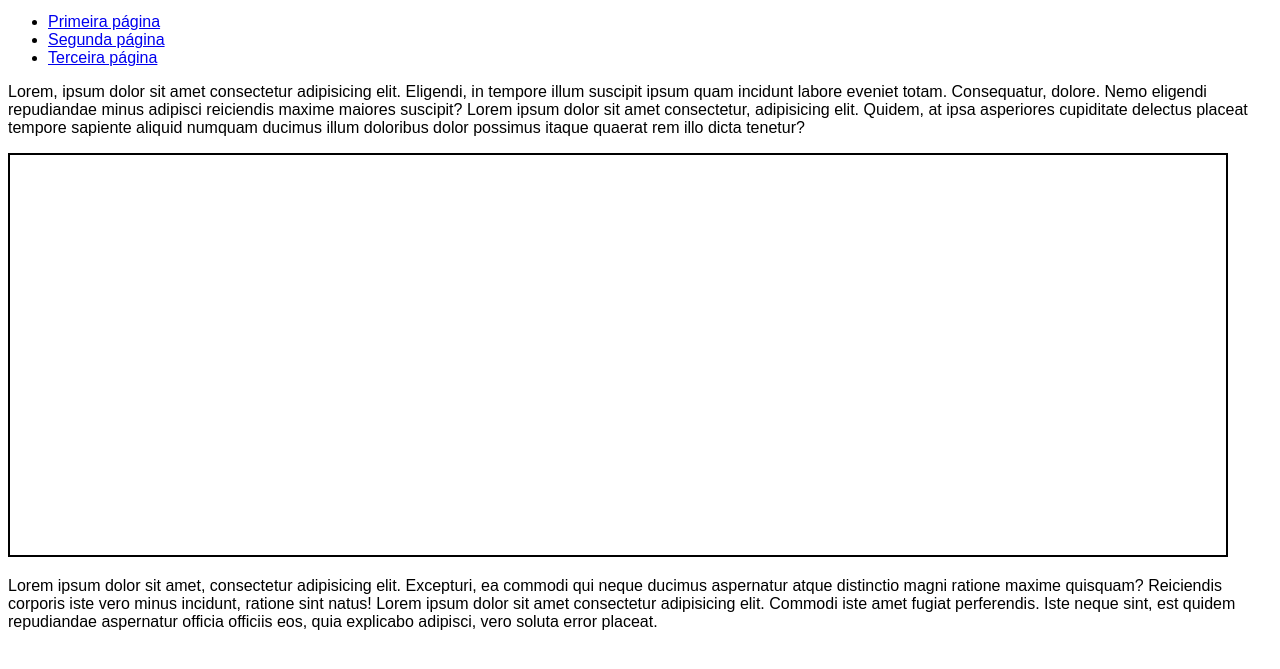
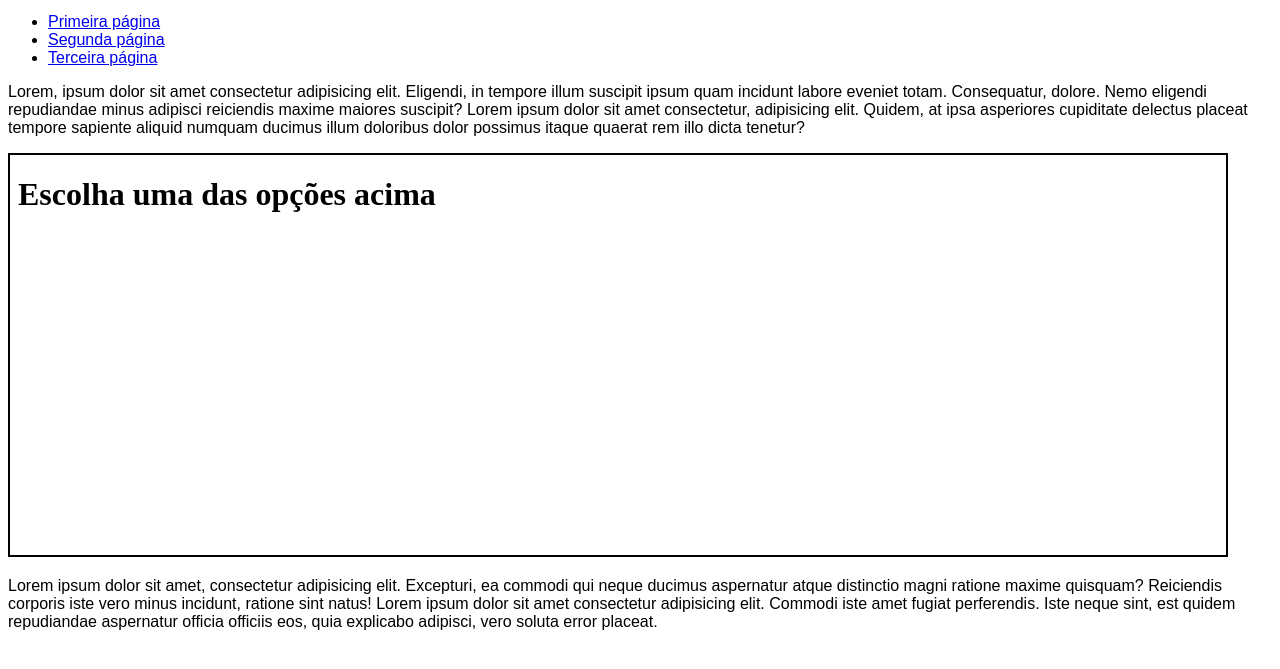
Before and after one commit to caiolopesc/html-css, a plain HTML site: page exercicios/modulo2/ex024/iframe003.html in a window 1280 px wide. Shown: the part 119-788 px from the top of the page. Drawn offline with Linux system fonts and the light colour scheme.

Commit message:
utilizaçao srcdoc

```diff
--- a/exercicios/modulo2/ex024/iframe003.html
+++ b/exercicios/modulo2/ex024/iframe003.html
@@ -30,7 +30,7 @@
 
     <p>Lorem, ipsum dolor sit amet consectetur adipisicing elit. Eligendi, in tempore illum suscipit ipsum quam incidunt labore eveniet totam. Consequatur, dolore. Nemo eligendi repudiandae minus adipisci reiciendis maxime maiores suscipit? Lorem ipsum dolor sit amet consectetur, adipisicing elit. Quidem, at ipsa asperiores cupiditate delectus placeat tempore sapiente aliquid numquam ducimus illum doloribus dolor possimus itaque quaerat rem illo dicta tenetur?</p>
 
-    <iframe name="frame" src="">
+    <iframe name="frame" srcdoc="<h1>Escolha uma das opções acima</h1>">
         <p>Infelizmente seu navegador não é compatível com Iframe.</p>
     </iframe>
 
```
